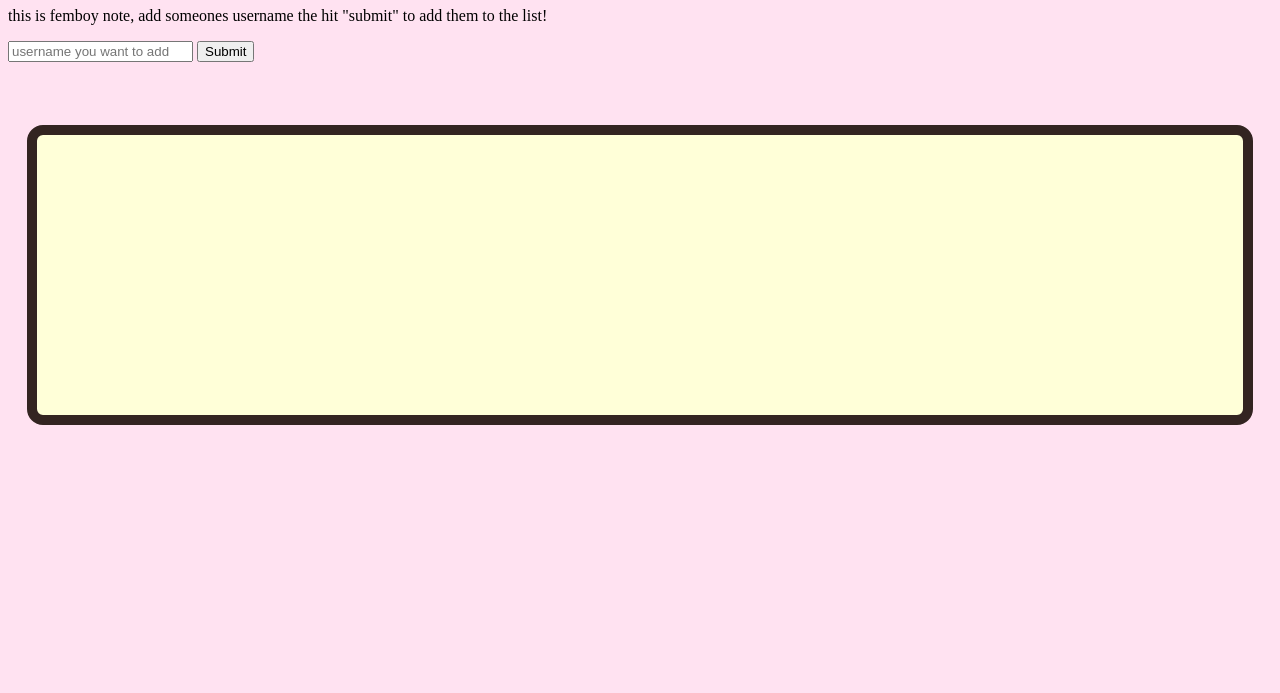
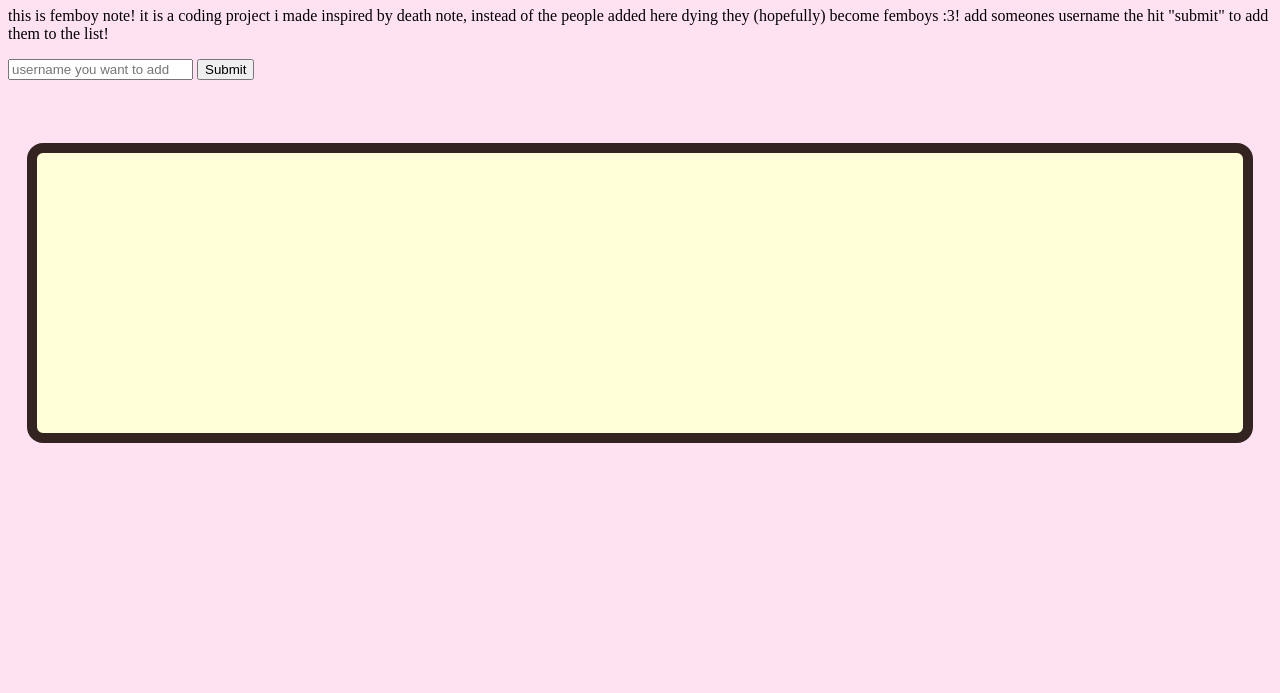
Before and after one commit to jaiden2013yt/Femboy_notes, a plain HTML site: page index.html in a window 1280 px wide. Shown: the part 107-800 px from the top of the page. Drawn offline with nearby package versions, Linux system fonts and the light colour scheme; no server answers.

Commit message:
Update index.html
Added more details about what this project is

```diff
--- a/index.html
+++ b/index.html
@@ -10,7 +10,7 @@
   <body>
 	 <p>reload page to refresh list</p>
    	 <h1 class="title">femboy note</h1>
-	 <p>this is femboy note, add someones username the hit "submit" to add them to the list!</p>
+	 <p>this is femboy note! it is a coding project i made inspired by death note, instead of the people added here dying they (hopefully) become femboys :3! add someones username the hit "submit" to add them to the list!</p>
       <input type=text id="THEusername" placeholder="username you want to add">
 	 <input type=submit  onclick="addToList()">
      <div class="CSSTheList" id="TheList"> </div>
```
